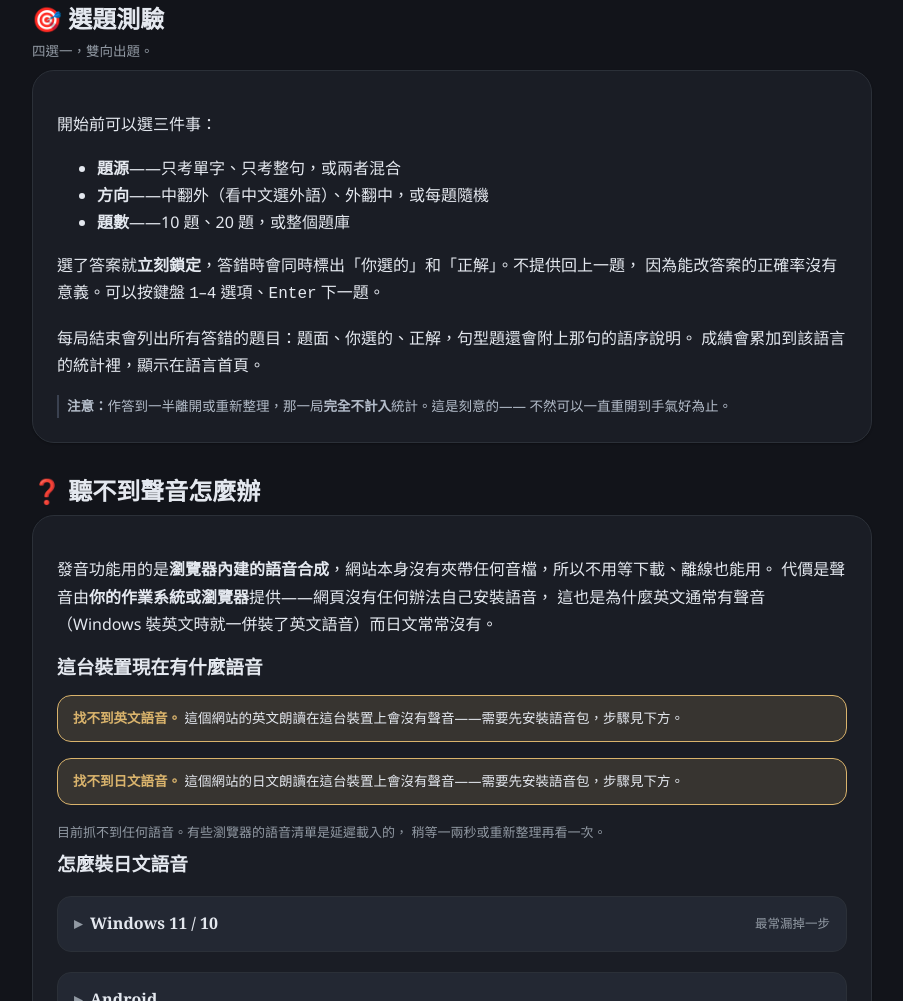
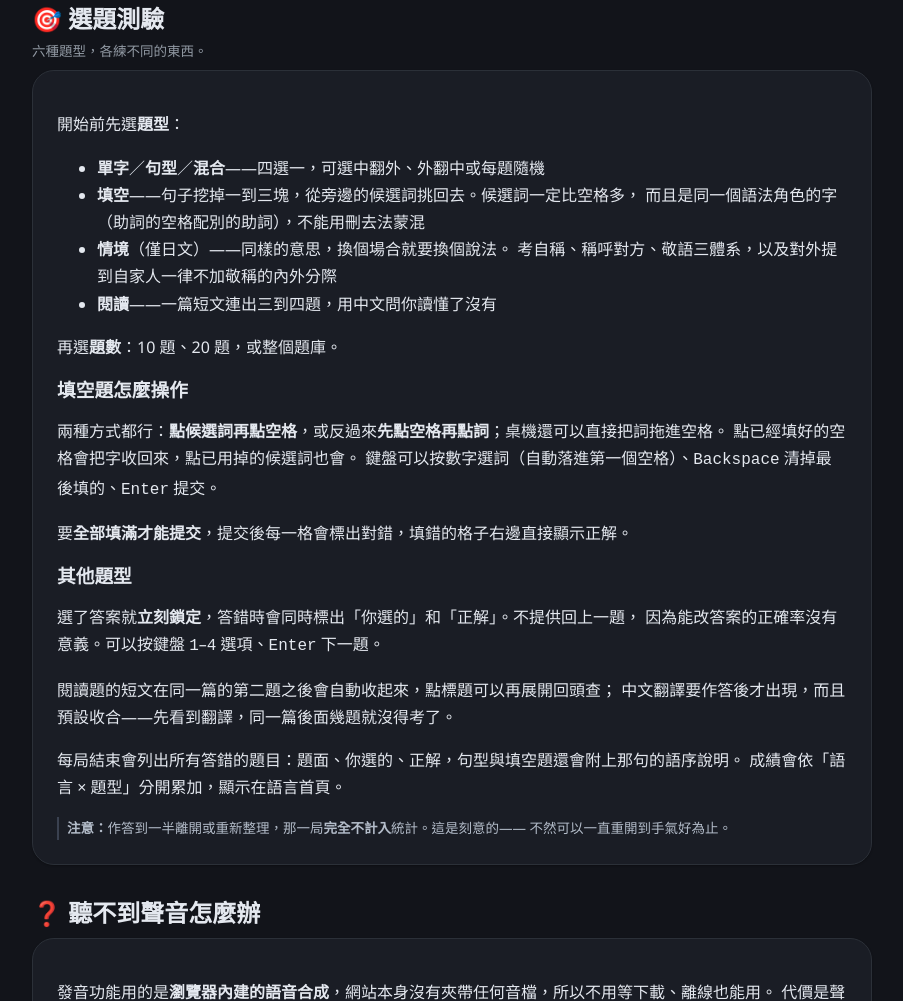
Before and after one commit to liangzhongyi-code/Language-learning, a website: page help.html in a window 1280 px wide. Shown: the part 1692-2693 px from the top of the page, without its empty margins (188-1091 px from the left). Drawn offline with Linux system fonts and the light colour scheme.

Commit message:
說明頁與 README 補上四個新題型
help.html 的測驗段原本只寫「四選一，雙向出題」，現在六種題型都要交代，
特別是填空題的操作方式（點選兩種順序、拖放、鍵盤）與
「全部填滿才能提交」這個和其他題型不同的規則。

README 補上情境題與閱讀短文的資料格式，以及兩個容易被忽略的設計理由：
情境題的選項為什麼要寫死（隨機抽的名詞構不成干擾），
閱讀短文為什麼不提供朗讀（漢字餵給語音引擎會唸錯，寧可不給）。

統計的粒度描述從「語言 × 題源」改成「語言 × 題型」並補上實際的 key 範例，
因為現在有六個而不是三個。

273 測試全綠。

```diff
--- a/help.html
+++ b/help.html
@@ -81,19 +81,34 @@
 
   <div class="sec-head">
     <h2>🎯 選題測驗</h2>
-    <p>四選一，雙向出題。</p>
+    <p>六種題型，各練不同的東西。</p>
   </div>
   <div class="card">
-    <p>開始前可以選三件事：</p>
+    <p>開始前先選<b>題型</b>：</p>
     <ul>
-      <li><b>題源</b>——只考單字、只考整句，或兩者混合</li>
-      <li><b>方向</b>——中翻外（看中文選外語）、外翻中，或每題隨機</li>
-      <li><b>題數</b>——10 題、20 題，或整個題庫</li>
+      <li><b>單字</b>／<b>句型</b>／<b>混合</b>——四選一，可選中翻外、外翻中或每題隨機</li>
+      <li><b>填空</b>——句子挖掉一到三塊，從旁邊的候選詞挑回去。候選詞一定比空格多，
+        而且是同一個語法角色的字（助詞的空格配別的助詞），不能用刪去法蒙混</li>
+      <li><b>情境</b>（僅日文）——同樣的意思，換個場合就要換個說法。
+        考自稱、稱呼對方、敬語三體系，以及對外提到自家人一律不加敬稱的內外分際</li>
+      <li><b>閱讀</b>——一篇短文連出三到四題，用中文問你讀懂了沒有</li>
     </ul>
+    <p>再選<b>題數</b>：10 題、20 題，或整個題庫。</p>
+
+    <h3>填空題怎麼操作</h3>
+    <p>兩種方式都行：<b>點候選詞再點空格</b>，或反過來<b>先點空格再點詞</b>；桌機還可以直接把詞拖進空格。
+      點已經填好的空格會把字收回來，點已用掉的候選詞也會。
+      鍵盤可以按數字選詞（自動落進第一個空格）、<code>Backspace</code> 清掉最後填的、<code>Enter</code> 提交。</p>
+    <p>要<b>全部填滿才能提交</b>，提交後每一格會標出對錯，填錯的格子右邊直接顯示正解。</p>
+
+    <h3>其他題型</h3>
     <p>選了答案就<b>立刻鎖定</b>，答錯時會同時標出「你選的」和「正解」。不提供回上一題，
       因為能改答案的正確率沒有意義。可以按鍵盤 <code>1</code>–<code>4</code> 選項、<code>Enter</code> 下一題。</p>
-    <p>每局結束會列出所有答錯的題目：題面、你選的、正解，句型題還會附上那句的語序說明。
-      成績會累加到該語言的統計裡，顯示在語言首頁。</p>
+    <p>閱讀題的短文在同一篇的第二題之後會自動收起來，點標題可以再展開回頭查；
+      中文翻譯要作答後才出現，而且預設收合——先看到翻譯，同一篇後面幾題就沒得考了。</p>
+
+    <p>每局結束會列出所有答錯的題目：題面、你選的、正解，句型與填空題還會附上那句的語序說明。
+      成績會依「語言 × 題型」分開累加，顯示在語言首頁。</p>
     <p class="note-line"><b>注意：</b>作答到一半離開或重新整理，那一局<b>完全不計入</b>統計。這是刻意的——
       不然可以一直重開到手氣好為止。</p>
   </div>
```
Also changed, not shown: README.md.
